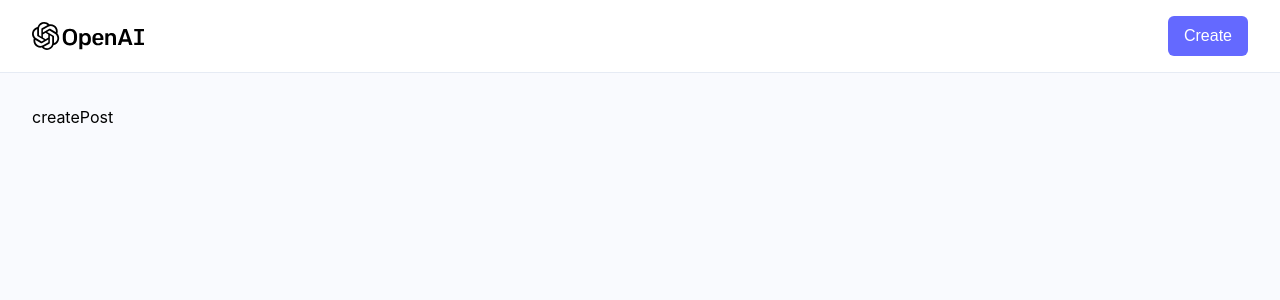
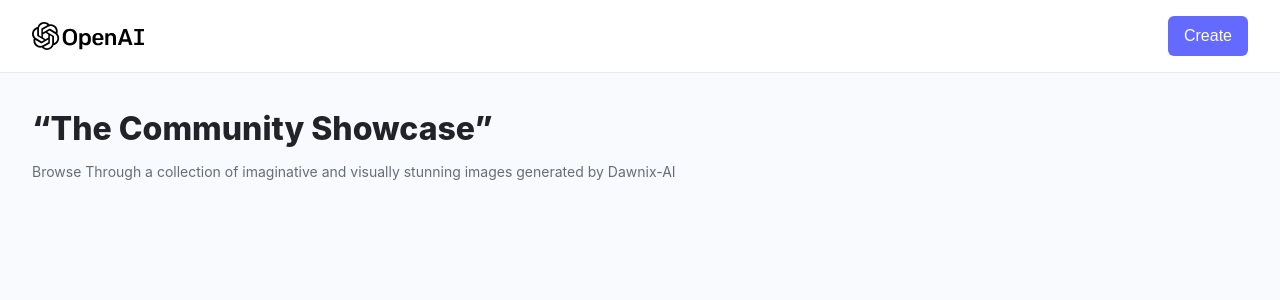
Before and after one commit to Nerds-Catapult/Golang-Daraja, a React (Vite) app in the folder client/: page /create-post in a window 1280 px wide. Shown: the top 300 px of the page. Built offline with nearby package versions, Linux system fonts and the light colour scheme; a web font is replaced by a local one.

Commit message:
state logic

```diff
--- a/client/src/pages/CreatePost.js
+++ b/client/src/pages/CreatePost.js
@@ -13,8 +13,18 @@
   const [generateImg, setGenerateImg] = React.useState(false);
   const [loading, setLoading] = React.useState(false);
   return (
-    <div>createPost</div>
-  )
+    <section className='max-w-7xl mx-auto'>
+      <div>
+        <h1 className="font-extrabold text-[#222328] text-[32px]">
+          <q>The Community Showcase</q>
+        </h1>
+        <p className='mt-2 text-[#666e75] text-[14px] max-w[500px]'>
+          Browse Through a collection of imaginative and visually stunning images generated
+          by Dawnix-AI
+        </p>
+      </div>
+    </section>
+    )
 }
 
 export default CreatePost
--- a/client/src/pages/Home.js
+++ b/client/src/pages/Home.js
@@ -38,7 +38,7 @@
           </div>
         ) : (
           <>
-              {searchText &&( <h2 className='font-medium text-[#666e75] text-xl mb-3'>
+            {searchText && (<h2 className='font-medium text-[#666e75] text-xl mb-3'>
               Search Results for <span className='text-[#222328]'>{searchText}</span>
             </h2>
             )}
```
Lines whose indentation alone changed are shown as unchanged.
